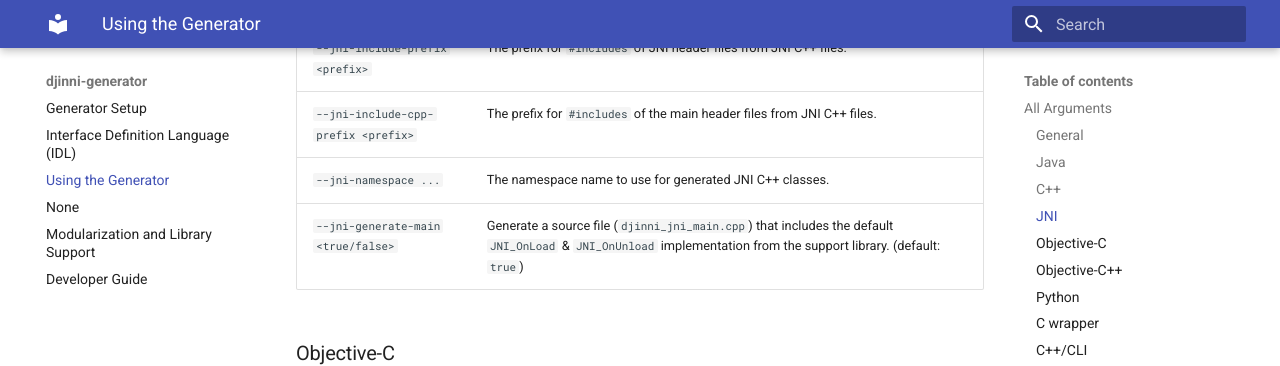
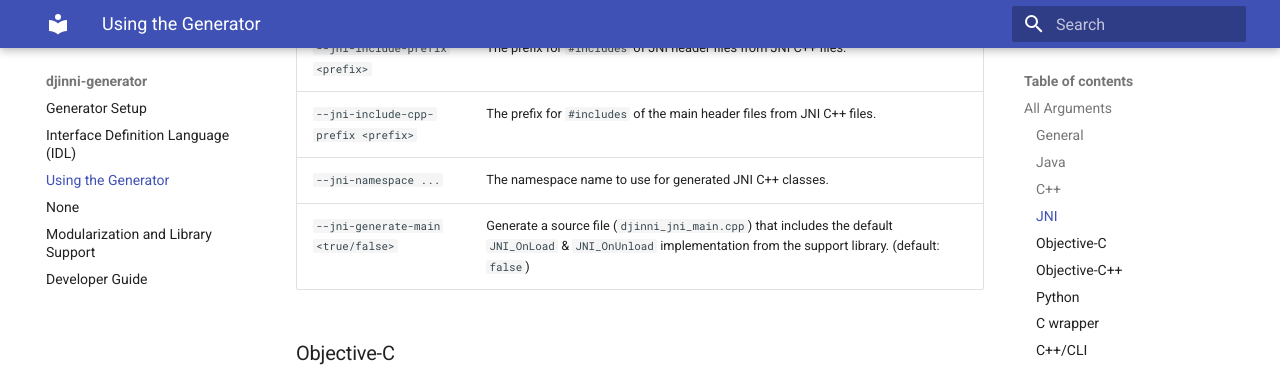
Before and after one commit to cross-language-cpp/djinni-generator, an MkDocs documentation site: the page built from docs/cli-usage.md, in a window 1280 px wide and 900 px high, scrolled down 3117 px. Shown: the top 366 px of the window. Built offline with MkDocs 1.6.1 and Material for MkDocs 9.7.7, drawn with Linux system fonts in a browser that asks for light colours.

```diff
--- a/docs/cli-usage.md
+++ b/docs/cli-usage.md
@@ -89,7 +89,7 @@
 | `--jni-include-prefix <prefix>` | The prefix for `#includes` of JNI header files from JNI C++ files. |
 | `--jni-include-cpp-prefix <prefix>` | The prefix for `#includes` of the main header files from JNI C++ files. |
 | `--jni-namespace ...` | The namespace name to use for generated JNI C++ classes. |
-| `--jni-generate-main <true/false>` | Generate a source file (`djinni_jni_main.cpp`) that includes the default `JNI_OnLoad` & `JNI_OnUnload` implementation from the support library. (default: `true`) |
+| `--jni-generate-main <true/false>` | Generate a source file (`djinni_jni_main.cpp`) that includes the default `JNI_OnLoad` & `JNI_OnUnload` implementation from the support library. (default: `false`) |
 
 ### Objective-C
 
```
Also changed, not shown: 2 other files.
